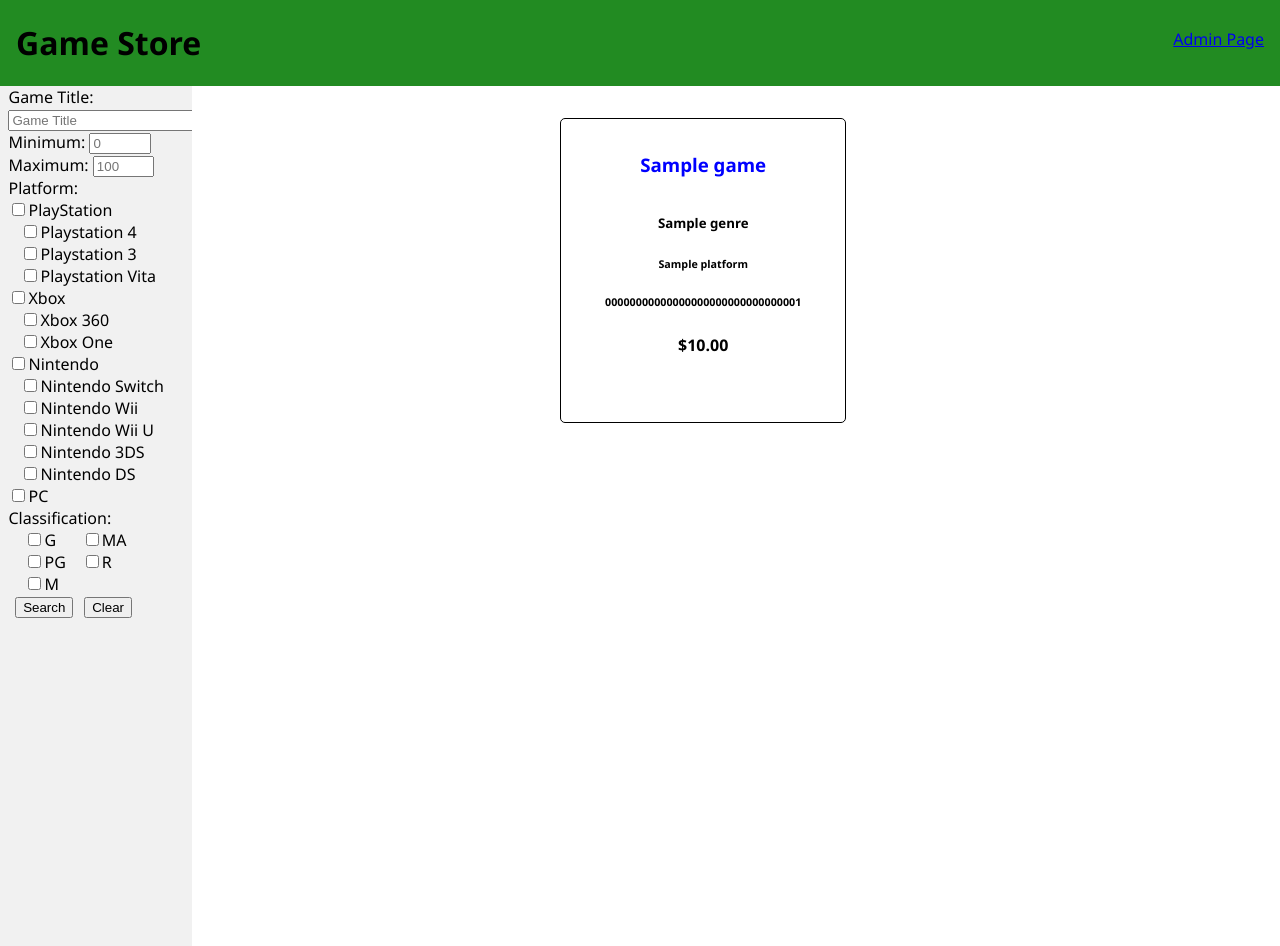
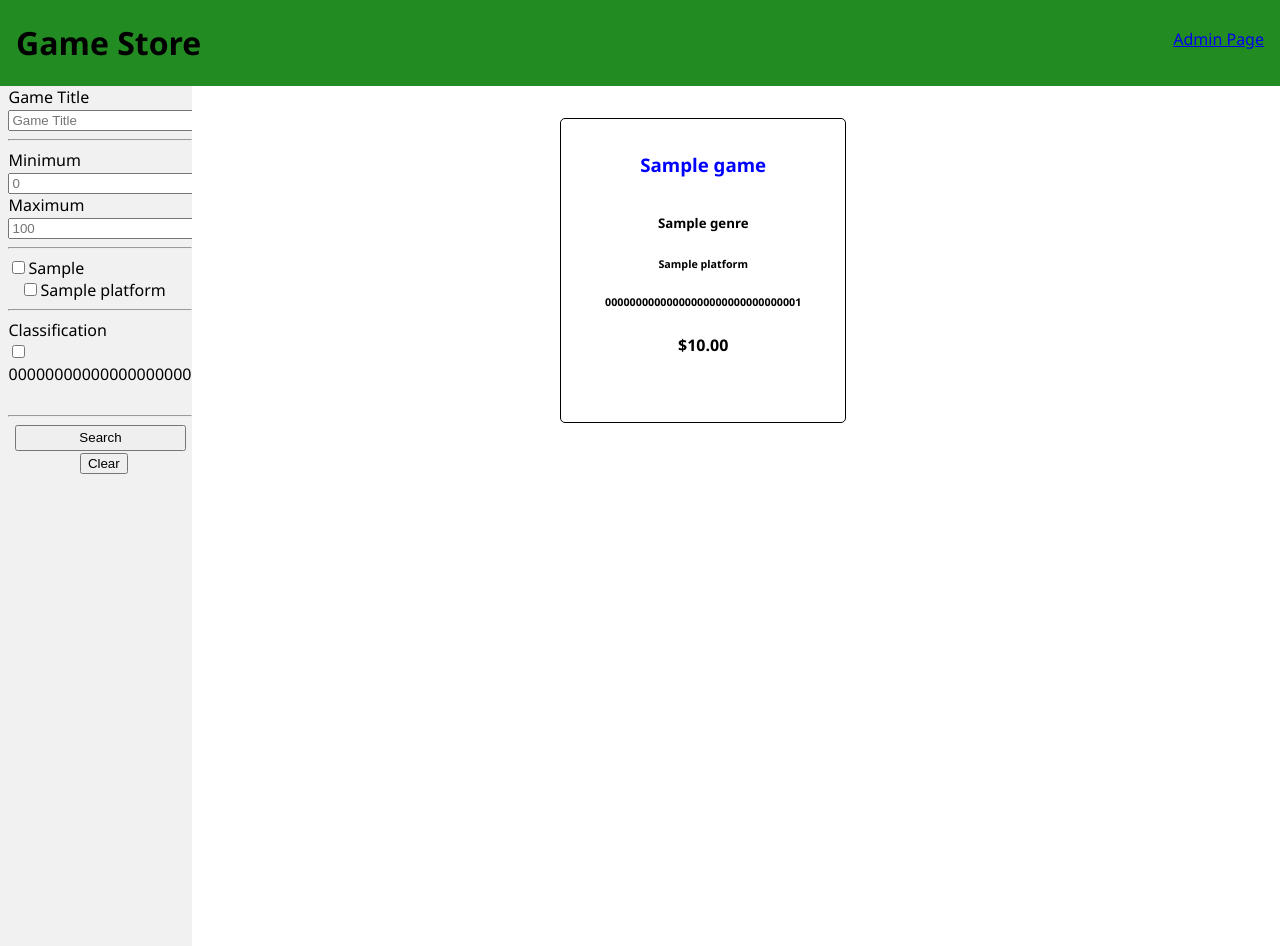
Before and after one commit to DrWalrus1/ISIT307-Backend-Web-Programming, a PHP site: page / in a window 1280 px wide. Run offline with PHP 8.4, Linux system fonts and the light colour scheme; tables that the repository leaves empty hold one stand-in row (values such as "Sample post").

Commit message:
Integrated createFilter into index.php

```diff
--- a/Assignment 7/createFilter.php
+++ b/Assignment 7/createFilter.php
@@ -1,25 +1,6 @@
 <?php
 
 require_once "dbinteraction.php";
-
-function loadGamesFromDB(mysqli $conn){
-    $games = array();
-    $query = "SELECT * FROM games";
-    if ($result = $conn->query($query)) {
-        while ($row = $result->fetch_assoc()) {
-            $newGame = array(
-                "id" => $row["gID"],
-                "title" => $row["title"],
-                "price" => $row["price"],
-                "genre" => getGenreNameByID($row["genre"]),
-                "platform" => getPlatformNameByID($row["platform"]),
-                "classification" => getClassificationInitialByID($row["classification"])
-            );
-            $games[] = $newGame;
-        }
-    }
-    return $games;
-}
 
 // TODO: add aggregate counter of currently showing games matching this checkbox
 function createLabel ($inputID, $displayName) {
@@ -123,7 +104,8 @@ function createGroupedCheckboxes(array $groupNames, $category, $inputName, array
     return $string;
 }
 
-function createForm(mysqli $conn, $formID) {
+function createForm($formID) {
+    global $conn;
     $string =
     "<div id=\"searchArea\" class=\"searchArea\"><form id=$formID>" .
     createTextInput("Game Title", "titleInput", "title", "Game Title") . "<hr>" .
@@ -139,7 +121,8 @@ function createForm(mysqli $conn, $formID) {
     return $string;
 }
 
-function getManufacturers(mysqli $conn) {
+function getManufacturers() {
+    global $conn;
     $manufacturers = array();
     $query = "SELECT DISTINCT manufacturer FROM platforms";
     if ($result = $conn->query($query)) {
@@ -151,39 +134,3 @@ function getManufacturers(mysqli $conn) {
 }
 
 ?>
-<!DOCTYPE html>
-<html lang="en">
-<head>
-    <meta charset="UTF-8">
-    <meta name="viewport" content="width=device-width, initial-scale=1.0">
-    <link rel="stylesheet" type="text/css" href="style.css">
-    <title>Game Store</title>
-</head>
-<body>
-    <?php include 'header.html';
-    $string = "<div id=\"searchArea\" class=\"searchArea\"><form id=\"form1>\"" .
-    createTextInput("Game Title", "titleInput", "title", "Game Title") . "<hr>" .
-    createNumberInput("Minimum", "minPrice", "minPrice", 0, NULL, 0) .
-    createNumberInput("Maximum", "maxPrice", "maxPrice", NULL, 100, 0) . "<hr>";
-    if (!empty($_GET) && isset($_GET["platform"]))
-        $string .= createGroupedCheckboxes(getManufacturers($conn), "platform", "platform[]", $_GET["platform"]);
-    else
-        $string .= createGroupedCheckboxes(getManufacturers($conn), "platform", "platform[]");
-
-    $string .= "<hr>";
-    $string .= createLabel("Classification", "Classification") . "<br>";
-
-    $classification = dbGetClassification();
-    foreach ($classification as $key) {
-        $string .= createCheckboxInput($key["initial"], $key["initial"], "classification[]", false);
-    }
-    $string .= "<br><hr>";
-    $string .= createButtons();
-    $string .= "</form></div>";
-    echo $string;
-    ?>
-    <footer>
-        <script src="script.js"></script>
-    </footer>
-</body>
-</html>
--- a/Assignment 7/dbinteraction.php
+++ b/Assignment 7/dbinteraction.php
@@ -73,7 +73,8 @@ function dbGetClassification() {
     }
 }
 
-function dbGetGenre(mysqli $conn) {
+function dbGetGenre() {
+    global $conn;
     $genres = array();
     $query = "SELECT * FROM genres;";
     if ($result = $conn->query($query)) {
--- a/Assignment 7/index.php
+++ b/Assignment 7/index.php
@@ -1,12 +1,10 @@
 <?php
 require_once "dbinteraction.php";
+require_once "createFilter.php";
 $games;
 $columns;
 $platforms;
 $classifications;
-
-
-
 
 function getUniqueGenres($games) {
     $genres = array();
@@ -76,6 +74,7 @@ function getPlatforms() {
     if (!empty($_GET)) {
         if (!empty($_GET['platform'])) {
             foreach ($_GET['platform'] as $selected) {
+                // TODO: add check
                 $platforms[] = $selected;
             }
         }
@@ -203,67 +202,32 @@ $genres = getUniqueGenres($games);
     <title>Game Store</title>
 </head>
 <body>
-    <?php include 'header.html'?>
-    <div id="searchArea" class="searchArea">
-            <form id="searchForm" style="margin-left:0.5em;">
-                <label for="titleInput">Game Title:</label>
-                <input id="titleInput" type="text" name="title" placeholder="Game Title"/>
-                <br>
-                <label for="minPrice">Minimum:</label>
-                <input id="minPrice" class="priceFields" type="number" name="minPrice" min="0" placeholder="0"/>
-                <br>
-                <label for="maxPrice">Maximum:</label>
-                <input id="maxPrice" class="priceFields" type="number" name="maxPrice" max="100" placeholder="100"/>
-                <br>
-                <label>Platform:</label>
-                <br>
-                <div>
-                    <!-- TODO: dynamically add checkboxes -->
-                    <!-- TODO: Add counters for current number being shown in viewArea -->
-                    <div id="PlayStation">
-                        <input type="checkbox" id="PlayStationCheckbox" name="platform[]" value="PlayStation"><label for="PlayStationCheckbox">PlayStation</label><br>
-                        <div id="PlayStationSelection" style="padding-left:0.75em">
-                            <input type="checkbox" id="PS4" name="platform[]" value="PlayStation 4"><label for="PS4">Playstation 4</label><br>
-                            <input type="checkbox" id="PS3" name="platform[]" value="PlayStation 3"><label for="PS3">Playstation 3</label><br>
-                            <input type="checkbox" id="Vita" name="platform[]" value="PlayStation Vita"><label for="Vita">Playstation Vita</label><br>
-                        </div>
-                    </div>
-                    <div id="Xbox">
-                        <input type="checkbox" id="XboxCheckbox" name="platform[]" value="Xbox"><label for="XboxCheckbox">Xbox</label><br>
-                        <div id="boxSelection" style="padding-left:0.75em">
-                            <input type="checkbox" id="Xbox360" name="platform[]" value="Xbox 360"><label for="Xbox360">Xbox 360</label><br>
-                            <input type="checkbox" id="XboxOne" name="platform[]" value="Xbox One"><label for="XboxOne">Xbox One</label><br>
-                        </div>
-                    </div>
-                    <div id="nintendo">
-                        <input type="checkbox" id="NintendoCheckbox" name="platform[]" value="Nintendo"><label for="NintendoCheckbox">Nintendo</label><br>
-                        <div id="nintendoSelection" style="padding-left:0.75em">
-                            <input type="checkbox" id="Switch" name="platform[]" value="Nintendo Switch"><label for="Switch">Nintendo Switch</label><br>
-                            <input type="checkbox" id="Wii" name="platform[]" value="Nintendo Wii"><label for="Wii">Nintendo Wii</label><br>
-                            <input type="checkbox" id="WiiU" name="platform[]" value="Nintendo Wii U"><label for="WiiU">Nintendo Wii U</label><br>
-                            <input type="checkbox" id="3DS" name="platform[]" value="Nintendo 3DS"><label for="3DS">Nintendo 3DS</label><br>
-                            <input type="checkbox" id="DS" name="platform[]" value="Nintendo DS"><label for="DS">Nintendo DS</label><br>
-                        </div>
-                    </div>
-                    <input type="checkbox" id="PC" name="platform[]" value="PC"><label for="PC">PC</label><br>
-                </div>
-                <label>Classification:</label>
-                <br>
-                <div style="display:flex">
-                    <div class="column">
-                        <input type="checkbox" id="G" name="classification[]" value="G"><label for="G">G</label><br>
-                        <input type="checkbox" id="PG" name="classification[]" value="PG"><label for="PG">PG</label><br>
-                        <input type="checkbox" id="M" name="classification[]" value="M"><label for="M">M</label><br>
-                    </div>
-                    <div class="column">
-                        <input type="checkbox" id="MA" name="classification[]" value="MA"><label for="MA">MA</label><br>
-                        <input type="checkbox" id="R" name="classification[]" value="R"><label for="R">R</label><br>
-                    </div>
-                </div>
-                <input class="button" type="submit" value="Search"/>
-                <button type="button" class="button" onclick="clearForm(this.form.id);">Clear</button>
-            </form>
-        </div>
+    <?php include 'header.html';
+    $string = "<div id=\"searchArea\" class=\"searchArea\"><form id=\"form1\" style=\"margin-left: 0.5em\">" .
+    createTextInput("Game Title", "titleInput", "title", "Game Title") . "<hr>" .
+    createNumberInput("Minimum", "minPrice", "minPrice", 0, NULL, 0) . // TODO: change to checkbox of price range
+    createNumberInput("Maximum", "maxPrice", "maxPrice", NULL, 100, 100) . "<hr>";
+    if (!empty($_GET) && isset($_GET["platform"]))
+        $string .= createGroupedCheckboxes(getManufacturers($conn), "platform", "platform[]", $_GET["platform"]);
+    else
+        $string .= createGroupedCheckboxes(getManufacturers($conn), "platform", "platform[]");
+
+    $string .= "<hr>";
+    $string .= createLabel("Classification", "Classification") . "<br>";
+
+    $classification = dbGetClassification();
+    foreach ($classification as $key) {
+        $string .= createCheckboxInput($key["initial"], $key["initial"], "classification[]", false);
+    }
+    $string .= "<br><hr>";
+    $string .= '<input class="button" type="submit" value="Search" style="width: -webkit-fill-available;margin-right: 0.5em;height: 2em;"/><br>
+    <div style="text-align:center">
+        <button type="button" class="button" onclick="clearForm(this.form.id);">Clear</button>
+    </div>';
+    $string .= "</form></div>";
+    echo $string;
+    ?>
+
     <div style="text-align:center">
         <div id="viewArea" class="viewArea">
             <?php echo LoadGames(FilterGames($games))?>
--- a/Assignment 7/style.css
+++ b/Assignment 7/style.css
@@ -23,6 +23,8 @@ textarea {
     outline: none;
     overflow: auto;
 }
+
+
 
 .row {
     display: flex;
```
